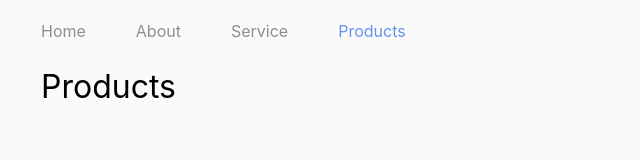
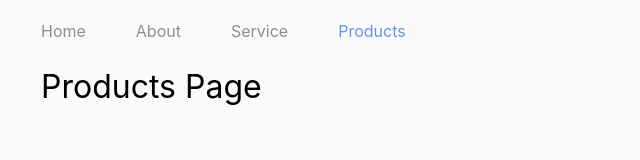
Before and after one commit to Jerry12345-ss/GitHub-Action-React, a React (Create React App) app: page /react/products in a window 1280 px wide. Shown: the top 160 px of the page, without its empty margins (0-640 px from the left). Built offline with nearby package versions, Linux system fonts and the light colour scheme.

Commit message:
change content

```diff
--- a/src/NewExample/Products.js
+++ b/src/NewExample/Products.js
@@ -3,7 +3,7 @@ import './css/style.css';
 export default function Products(){
     return (
         <>
-            <h1>Products</h1>
+            <h1>Products Page</h1>
         </>
     );
 }
```
